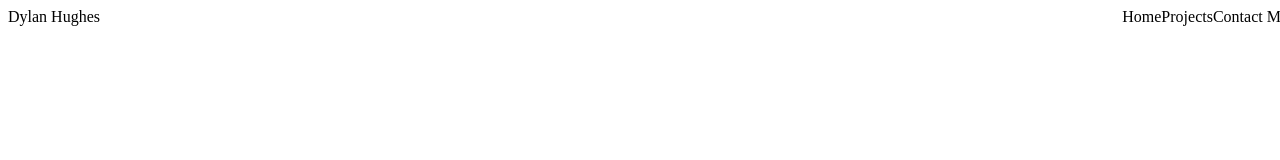
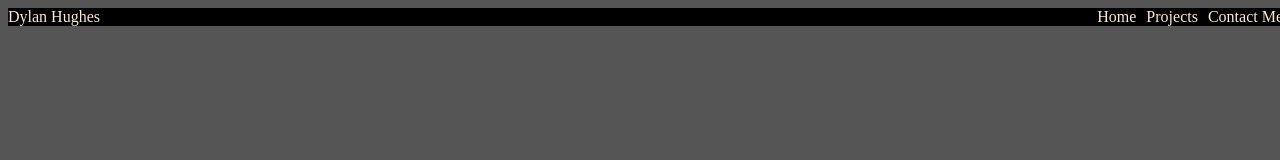
Before and after one commit to Dylanhism/dylanhism.github.io, a plain HTML site: page header.html in a window 1280 px wide. Drawn offline with Linux system fonts and the light colour scheme.

Commit message:
Update colours

```diff
--- a/style.css
+++ b/style.css
@@ -1,17 +1,24 @@
+* {
+    color: antiquewhite;
+}
+
 html, body {
     width: 100%;
+    background-color: rgb(85, 85, 85);
+}
+
+a {
+    margin: 0px 5px;
+}
+
+p, a {
     font-size: 16px;
 }
 
-
-
-a {
-    margin: 0px, 5px;
-}
-
 #headerFull {
+    width: 100%;
     display: table;
-    width: 100%;
+    background-color: black;
 }
 
 #headerName {
```
